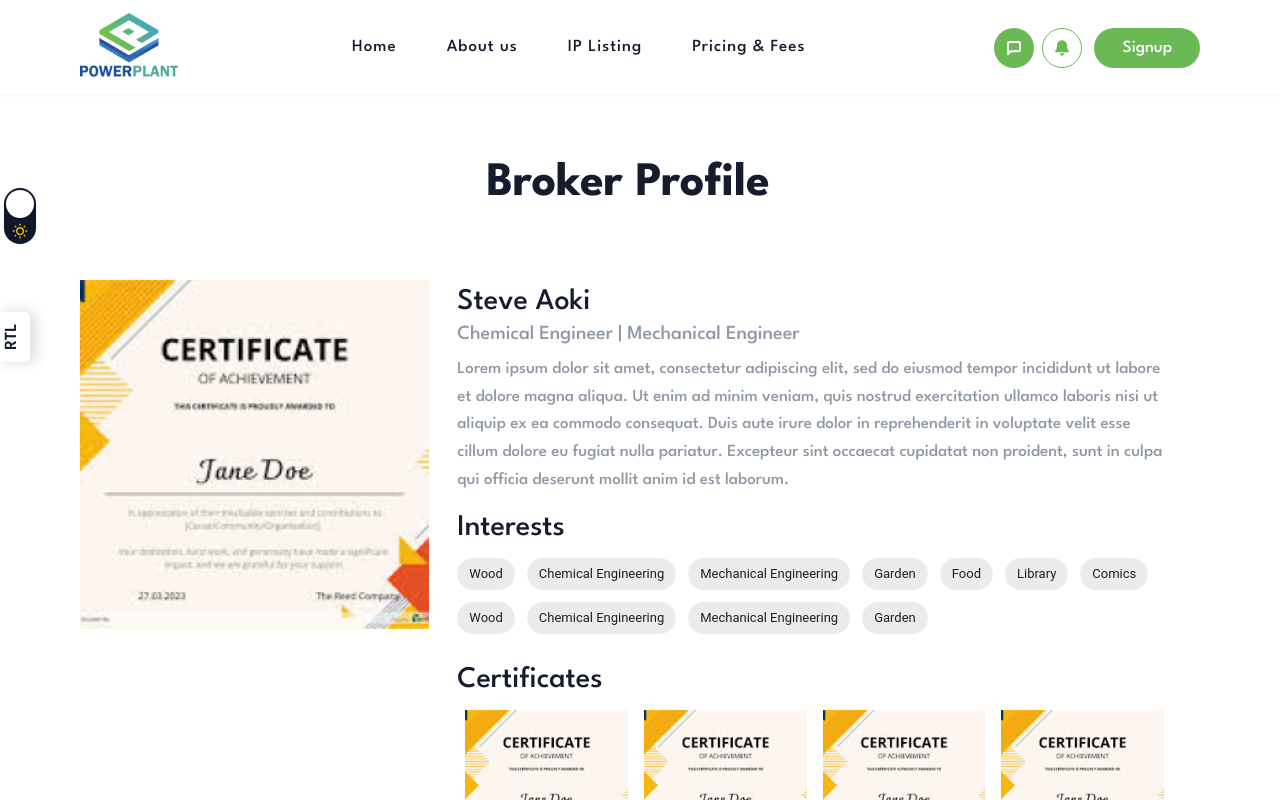
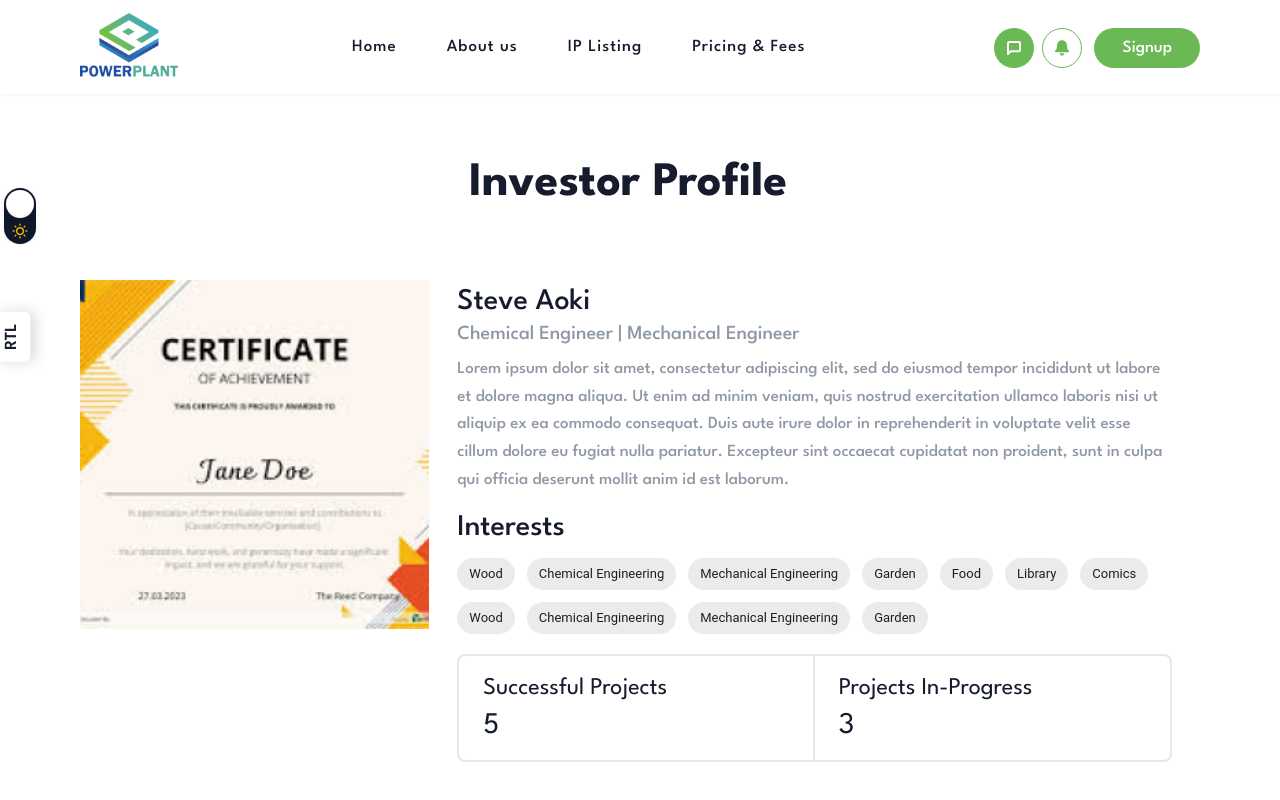
Before and after one commit to MuhammadHamzaSiddiqui1662/power-plant-frontend, a Next.js app: page /profile-view in a window 1280 px wide. Shown: the top 800 px of the page. Built offline with nearby package versions, Linux system fonts and the light colour scheme.

Commit message:
added profile view section of all the roles

```diff
--- a/src/app/profile-view/page.js
+++ b/src/app/profile-view/page.js
@@ -8,8 +8,11 @@ const Switcher = dynamic(() => import("../componants/Switcher"));
 const Footer = dynamic(() => import("../componants/Footer"));
 
 import "./style.css";
+import { properties } from "../componants/Data";
+import Card from "../componants/Card";
 export default function ViewProfile(props) {
   // return <>hello</>
+  const [user, setUser] = useState(1);
   return (
     <>
       <Navbar />
@@ -18,7 +21,14 @@ export default function ViewProfile(props) {
           <section className={`relative mt-40`}>
             <div className="container">
               <p className={`heading font-bold leading-none text-center mb-12`}>
-                Broker Profile
+                {user == 0
+                  ? "Innovator"
+                  : user == 1
+                  ? "Investor"
+                  : user === 2
+                  ? "Broker"
+                  : ""}{" "}
+                Profile
               </p>
             </div>
           </section>
@@ -67,6 +77,9 @@ export default function ViewProfile(props) {
                 label={element}
               />
             ))}
+            {user === 2 && (
+              <>
+                {" "}
                 <div className="flex">
                   <p className="text-customDarkBlue text-3xl mt-7 font-medium">
                     Certificates
@@ -94,6 +107,9 @@ export default function ViewProfile(props) {
                     </div>
                   </Grid>
                 </Grid>
+              </>
+            )}
+
             <Grid container className="mt-5 mb-5">
               <Grid
                 item
@@ -115,11 +131,47 @@ export default function ViewProfile(props) {
                 </p>
                 <p className="text-customDarkBlue text-3xl mt-1">3</p>
               </Grid>
+              {user == 0 && (
+                <Grid item xs={12}>
+                  <p className="text-customDarkBlue text-3xl font-medium mt-6">
+                    Published IPs
+                  </p>
+                  <div className="grid lg:grid-cols-2 md:grid-cols-2 grid-cols-1 mt-3 gap-[30px] text-start">
+                    {properties.slice(0, 2).map((item, index) => (
+                      <Card
+                        key={index}
+                        name={item.name}
+                        id={item.id}
+                        description={item.description}
+                        year={item.year}
+                        category={item.category}
+                        price={item.price}
+                        patentNo={item.patentNo}
+                        image={item.image}
+                      />
+                    ))}
+                  </div>
+                </Grid>
+              )}
+              {user === 2 && (
+                <Grid item xs={12}>
+                  <div className="flex justify-start mt-5">
+                    <button
+                      type="submit"
+                      className="my-3 text-2xl btn bg-customGreen hover:bg-customGreen text-white rounded-md py-6 w-60 text-[32px]"
+                    >
+                      Hire / Contact
+                    </button>
+                  </div>
+                </Grid>
+              )}
             </Grid>
           </div>
         </Grid>
       </Grid>
+      <div className="mt-28">
         <Footer />
+      </div>
       <Switcher />
     </>
   );
```
Lines whose indentation alone changed are shown as unchanged.
